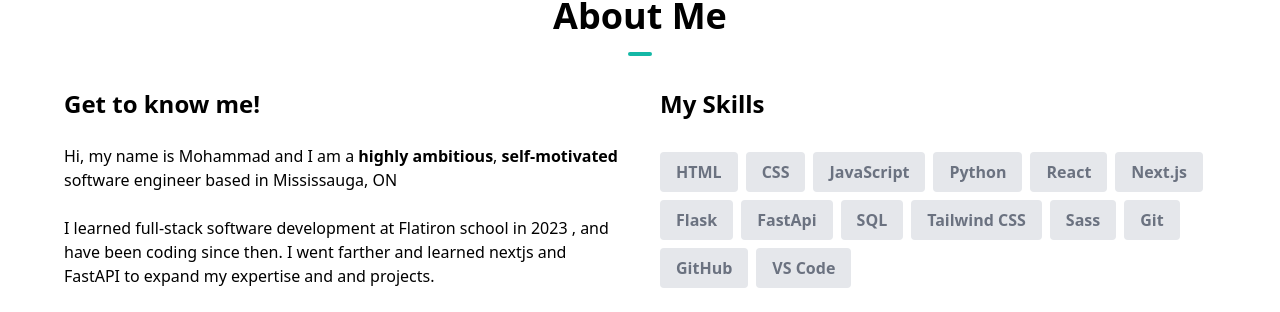
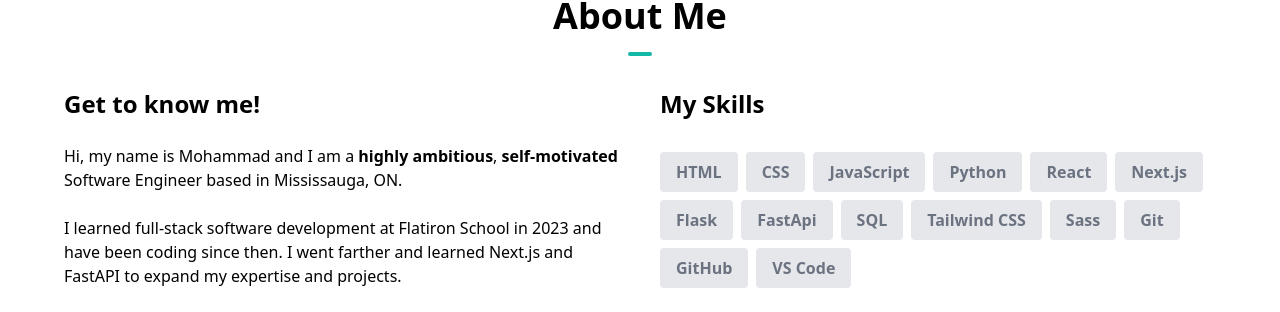
Before and after one commit to elprince-dev/portfolio-nextjs, a Next.js app: page / in a window 1280 px wide. Shown: the part 991-1303 px from the top of the page. Built offline with nearby package versions, Linux system fonts and the light colour scheme.

Commit message:
edits about me section

```diff
--- a/src/components/AboutSection.jsx
+++ b/src/components/AboutSection.jsx
@@ -35,15 +35,15 @@ const AboutSection = () => {
               {" "}
               Hi, my name is Mohammad and I am a{" "}
               <span className="font-bold"> highly ambitious</span>,{" "}
-              <span className="font-bold">self-motivated</span> {""} software
-              engineer based in Mississauga, ON
+              <span className="font-bold">self-motivated</span> {""} Software
+              Engineer based in Mississauga, ON.
             </p>
             <br />
             <p>
               {" "}
-              I learned full-stack software development at Flatiron school in
-              2023 , and have been coding since then. I went farther and learned
-              nextjs and FastAPI to expand my expertise and and projects.
+              I learned full-stack software development at Flatiron School in
+              2023 and have been coding since then. I went farther and learned
+              Next.js and FastAPI to expand my expertise and projects.
             </p>
             <br />
             <p>
```
